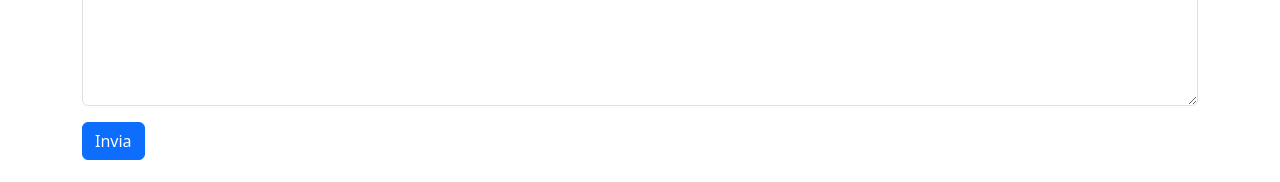
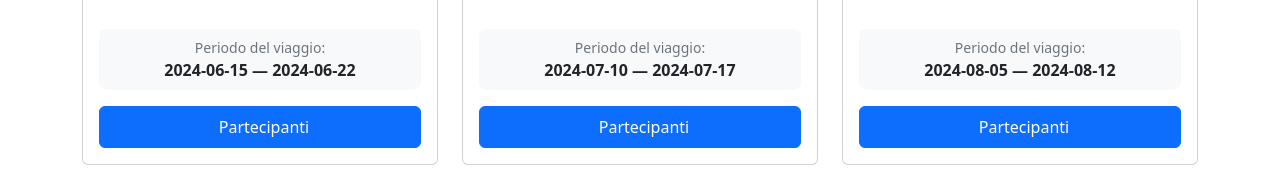
Before and after one commit to andrea-pugliatti/sst-prototipo-webapp, a React (Vite) app: page / in a window 1280 px wide. Shown: the part 460-642 px from the top of the page. Built offline with nearby package versions, Linux system fonts and the light colour scheme.

Commit message:
Move form down in HomePage

```diff
--- a/src/pages/HomePage.jsx
+++ b/src/pages/HomePage.jsx
@@ -9,7 +9,6 @@ export default function HomePage() {
 
 	return (
 		<div className="container pt-5 pb-5 my-5">
-			<TravelForm />
 			<div className="row row-cols-1 row-cols-sm-2 row-cols-md-3 row-cols-lg-5">
 				{list.map((thisTravel) => (
 					<TravelCard
@@ -22,6 +21,7 @@ export default function HomePage() {
 					/>
 				))}
 			</div>
+			<TravelForm />
 		</div>
 	);
 }
```
